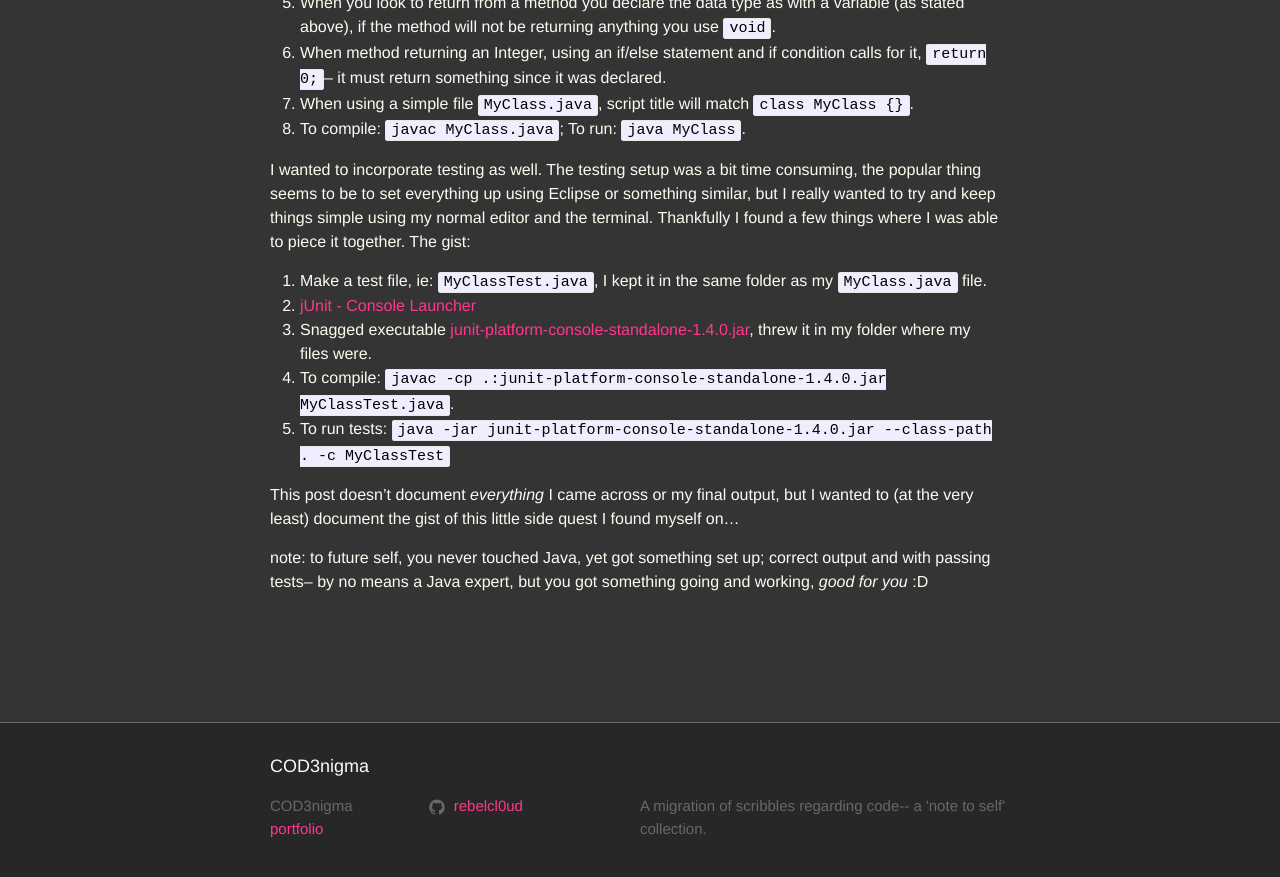
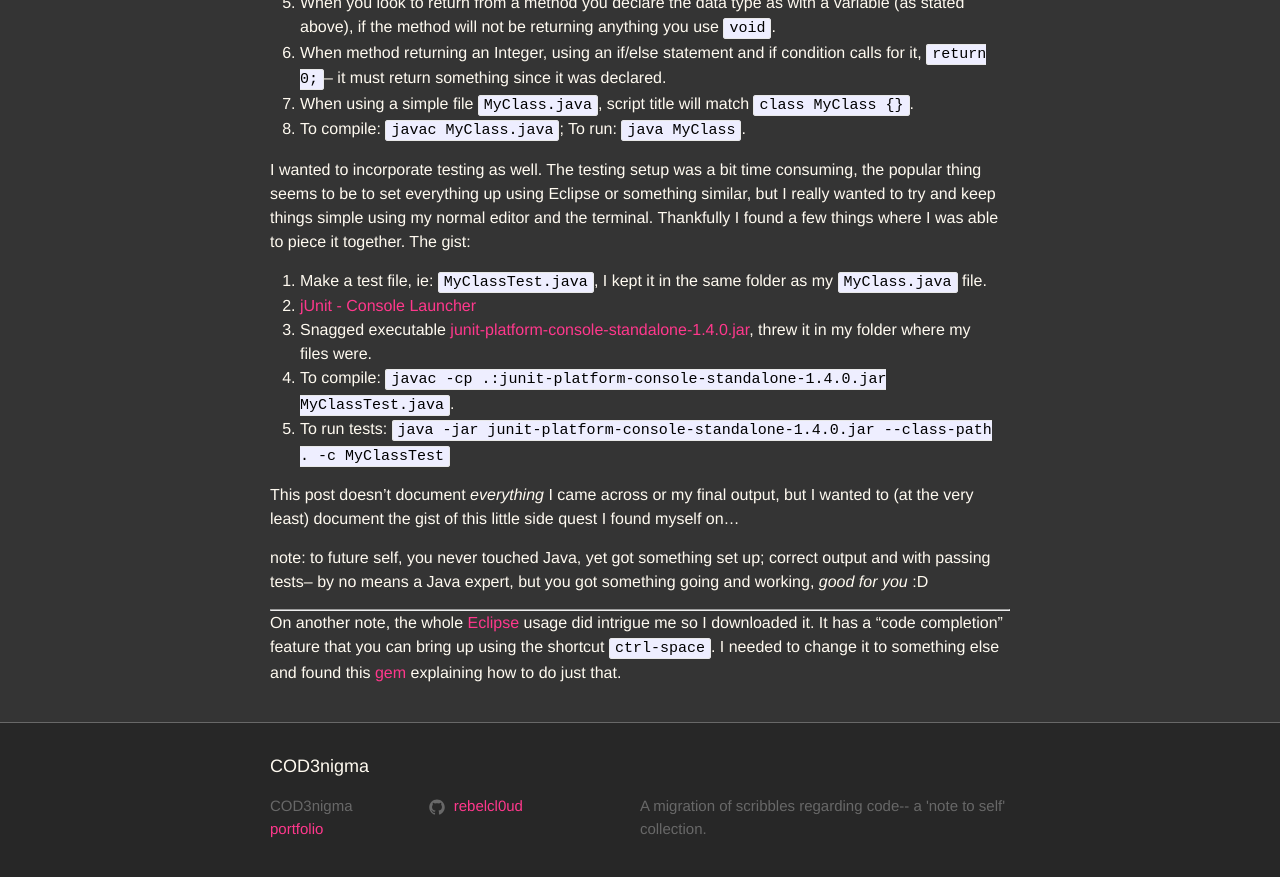
Before and after one commit to rebelcl0ud/blog, a Jekyll site: the page built from _posts/2019-02-14-[62]-code-test-in-java.markdown, in a window 1280 px wide and 900 px high, scrolled down 612 px. Shown: the top 877 px of the window. Built offline with Jekyll 4.4.1, drawn with Linux system fonts in a browser that asks for light colours.

Commit message:
add: eclipse download + hotkey edit

```diff
--- a/_posts/2019-02-14-[62]-code-test-in-java.markdown
+++ b/_posts/2019-02-14-[62]-code-test-in-java.markdown
@@ -32,3 +32,7 @@ I wanted to incorporate testing as well. The testing setup was a bit time consum
 This post doesn't document *everything* I came across or my final output, but I wanted to (at the very least) document the gist of this little side quest I found myself on...
 
 note: to future self, you never touched Java, yet got something set up; correct output and with passing tests-- by no means a Java expert, but you got something going and working, *good for you* :D
+
+- - -
+
+On another note, the whole [Eclipse](https://www.eclipse.org/downloads/) usage did intrigue me so I downloaded it. It has a "code completion" feature that you can bring up using the shortcut `ctrl-space`. I needed to change it to something else and found this [gem](https://www.stefaanlippens.net/code_completion_shortcut_eclipse_osx/) explaining how to do just that.
```
